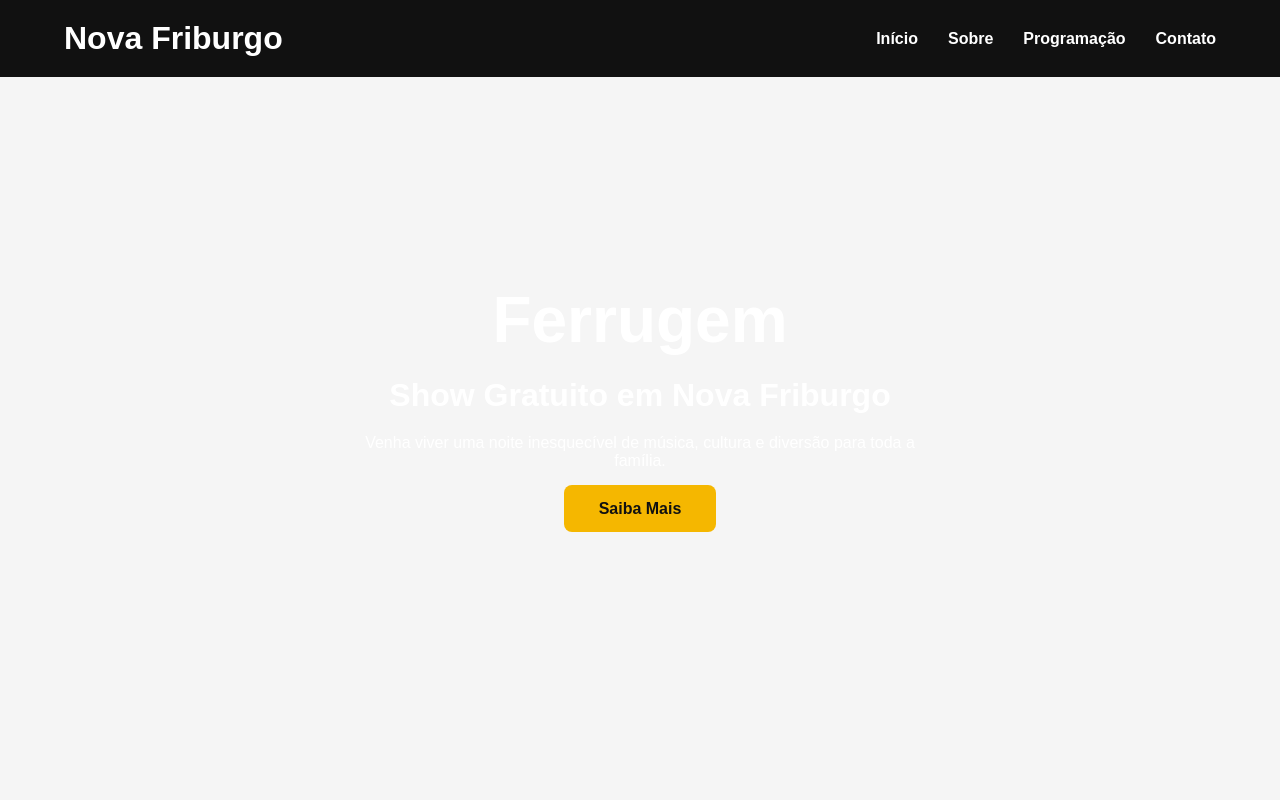
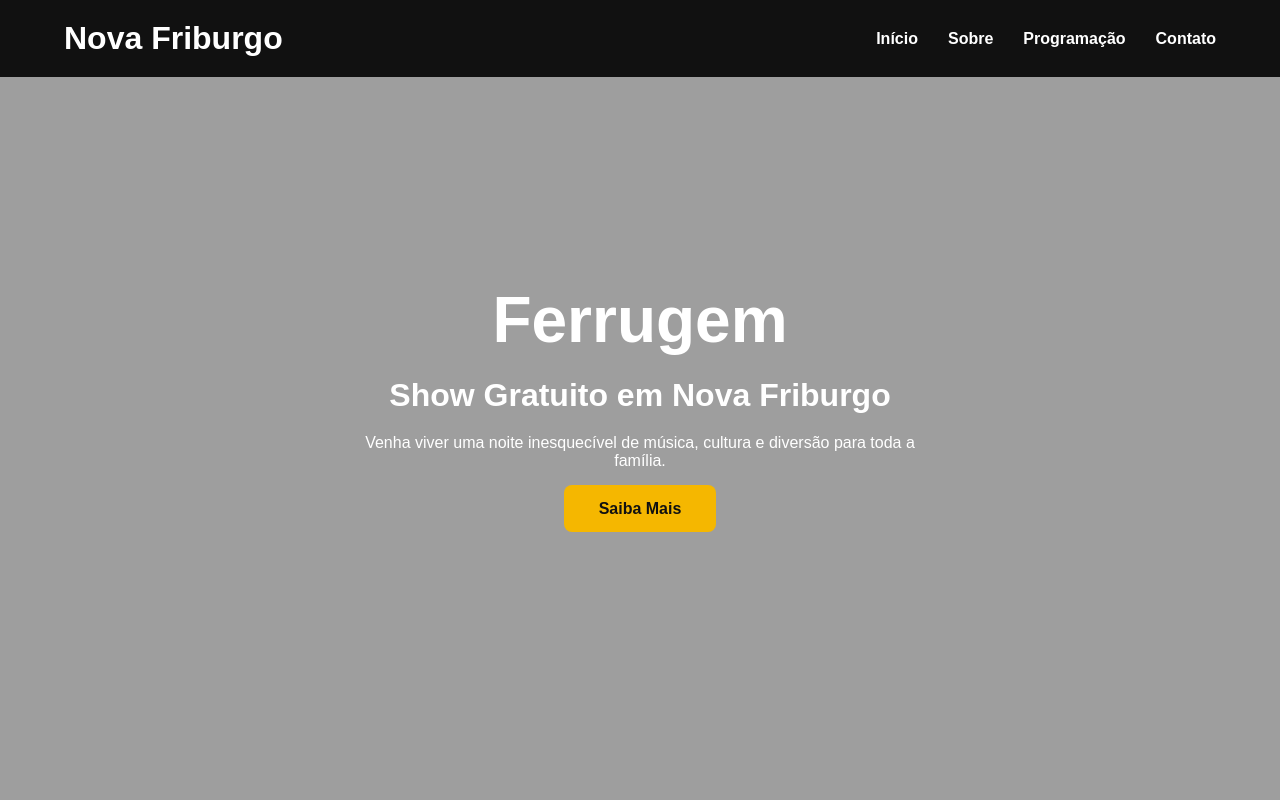
Before and after one commit to estevaoferreiramagliano/evento, a website: page index.html in a window 1280 px wide. Shown: the top 800 px of the page. Drawn offline with nearby package versions, Linux system fonts and the light colour scheme; files that its build step writes are made by us from their sources; the site is published under a folder, as on GitHub Pages, so addresses that start at the root find nothing.

Commit message:
Fix background image URL in style.scss

```diff
--- a/style.scss
+++ b/style.scss
@@ -75,7 +75,7 @@
     justify-content: center;
     align-items: center;
     text-align: center;
-    background: url("/img/banner.png") center/cover no-repeat;
+    background: url("img/banner.png") center/cover no-repeat;
 
     .banner {
         h1 {
```
